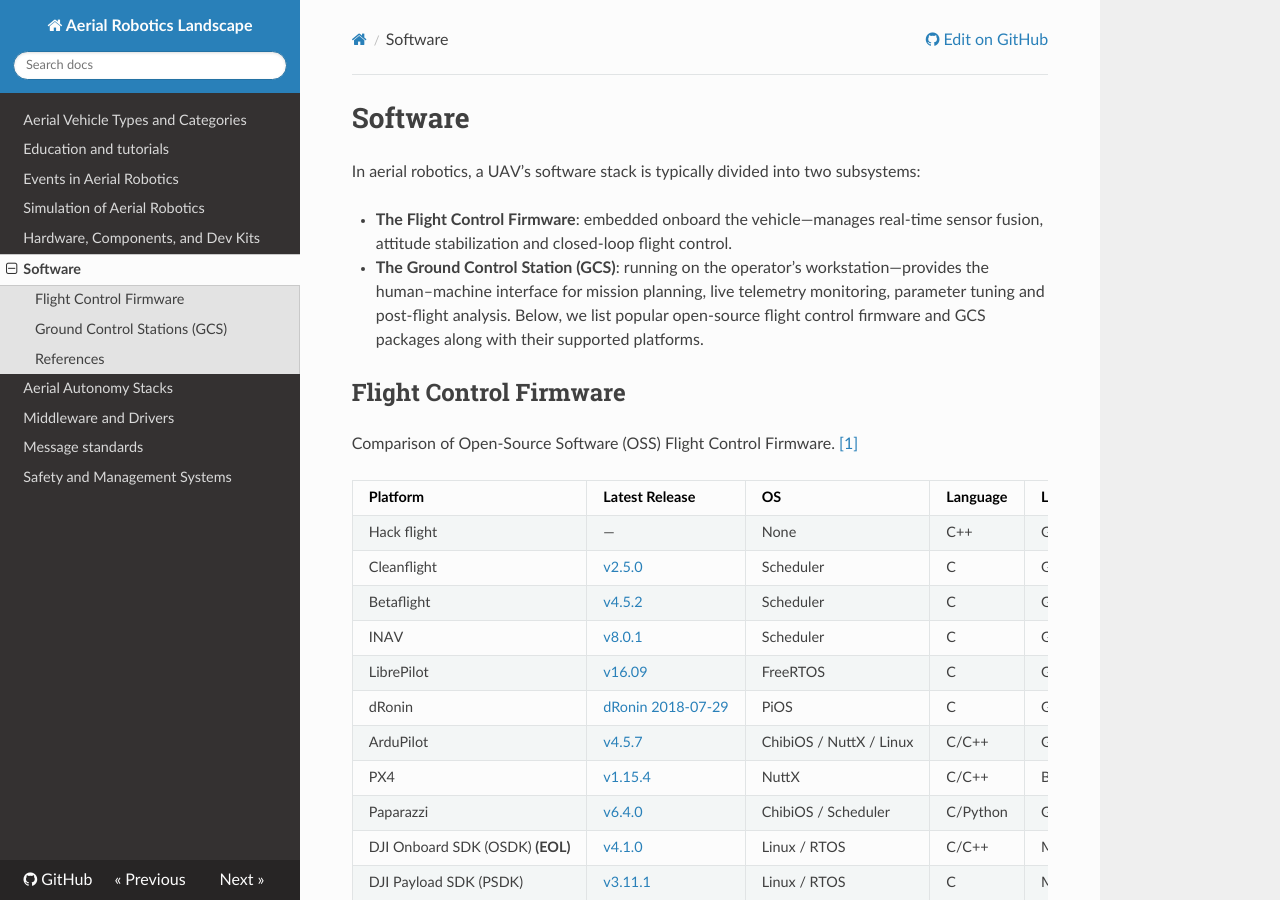
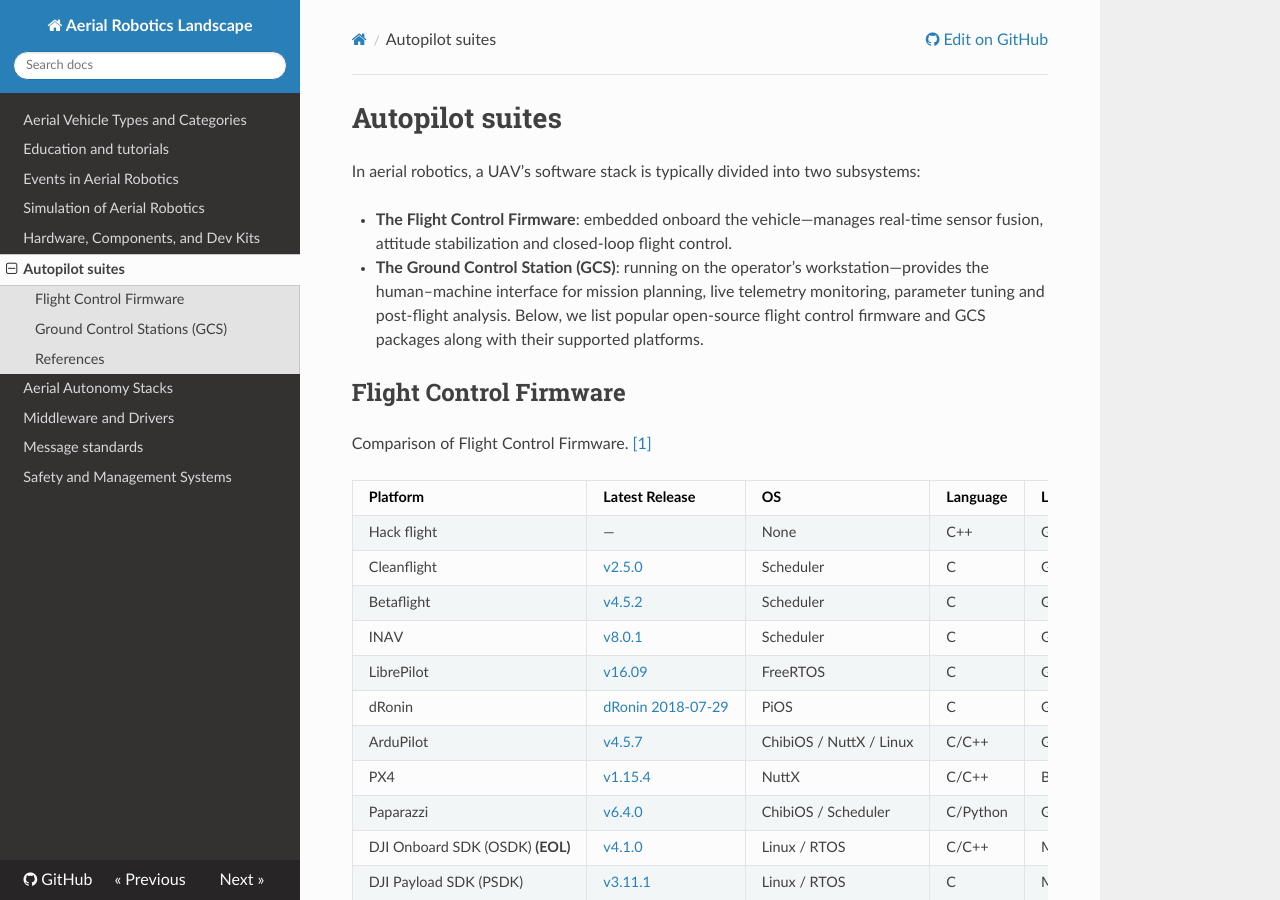
Before and after one commit to ROS-Aerial/aerial_robotic_landscape, an MkDocs documentation site: the page built from docs/software.md, in a window 1280 px wide and 900 px high. Built offline with MkDocs 1.6.1, drawn with Linux system fonts in a browser that asks for light colours; nearby versions of some CDN libraries.

Commit message:
name change of autopilot suit chapter (#118)

```diff
--- a/docs/software.md
+++ b/docs/software.md
@@ -1,4 +1,4 @@
-# Software
+# Autopilot suites
 
 In aerial robotics, a UAV’s software stack is typically divided into two subsystems:
 
@@ -7,7 +7,7 @@
 
 ## Flight Control Firmware
 
-Comparison of Open-Source Software (OSS) Flight Control Firmware. [[1]](#references)
+Comparison of Flight Control Firmware. [[1]](#references)
 
 | Platform    | Latest Release | OS                       | Language        | License / FC / Doc / Config Tool       |
 |-------------|----------------|--------------------------|-----------------|----------------------------------------|
```
